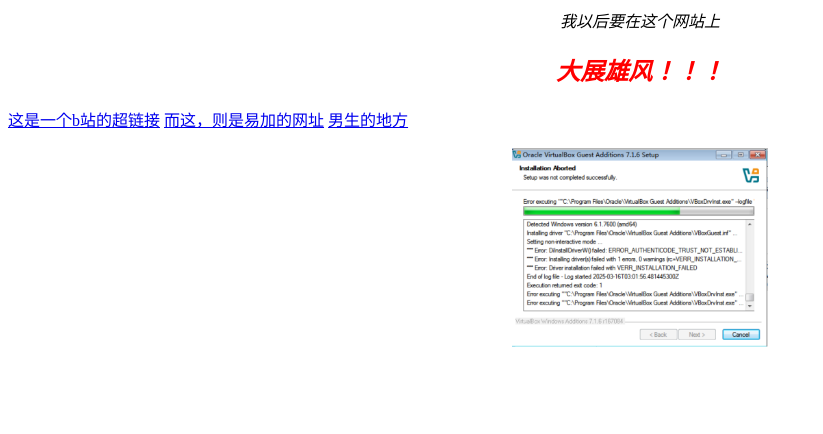
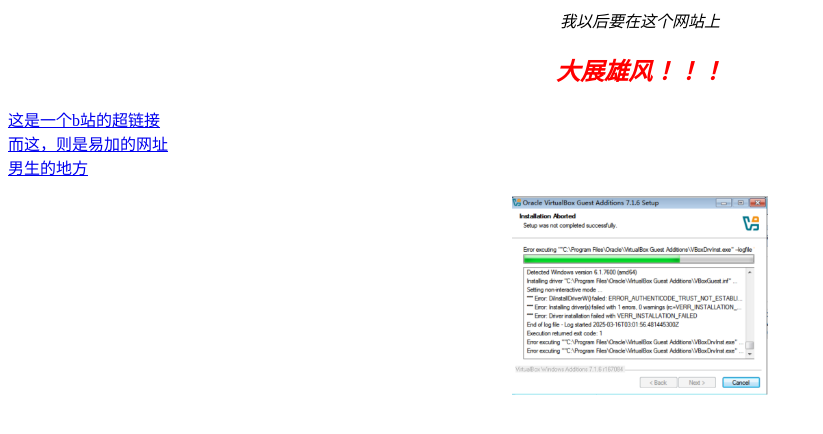
Before and after one commit to liju-git/liju-git.github.io, a plain HTML site: page index.html in a window 1280 px wide. Shown: the whole page, without its empty margins (0-823 px from the left). Drawn offline with Linux system fonts and the light colour scheme.

Commit message:
Update index.html

```diff
--- a/index.html
+++ b/index.html
@@ -13,9 +13,9 @@
       </i>
     </center>
 
-    <a href = "https://www.bilibili.com/">这是一个b站的超链接</a>
-    <a href = "https://college.sipedu.org/">而这，则是易加的网址</a>
-    <a href = "https://liju-git.github.io/man">男生的地方</a>
+    <a href = "https://www.bilibili.com/">这是一个b站的超链接</a><br>
+    <a href = "https://college.sipedu.cn/">而这，则是易加的网址</a><br>
+    <a href = "https://liju-git.github.io/man">男生的地方</a><br>
     <p><p><p>
 
     <center>
```
